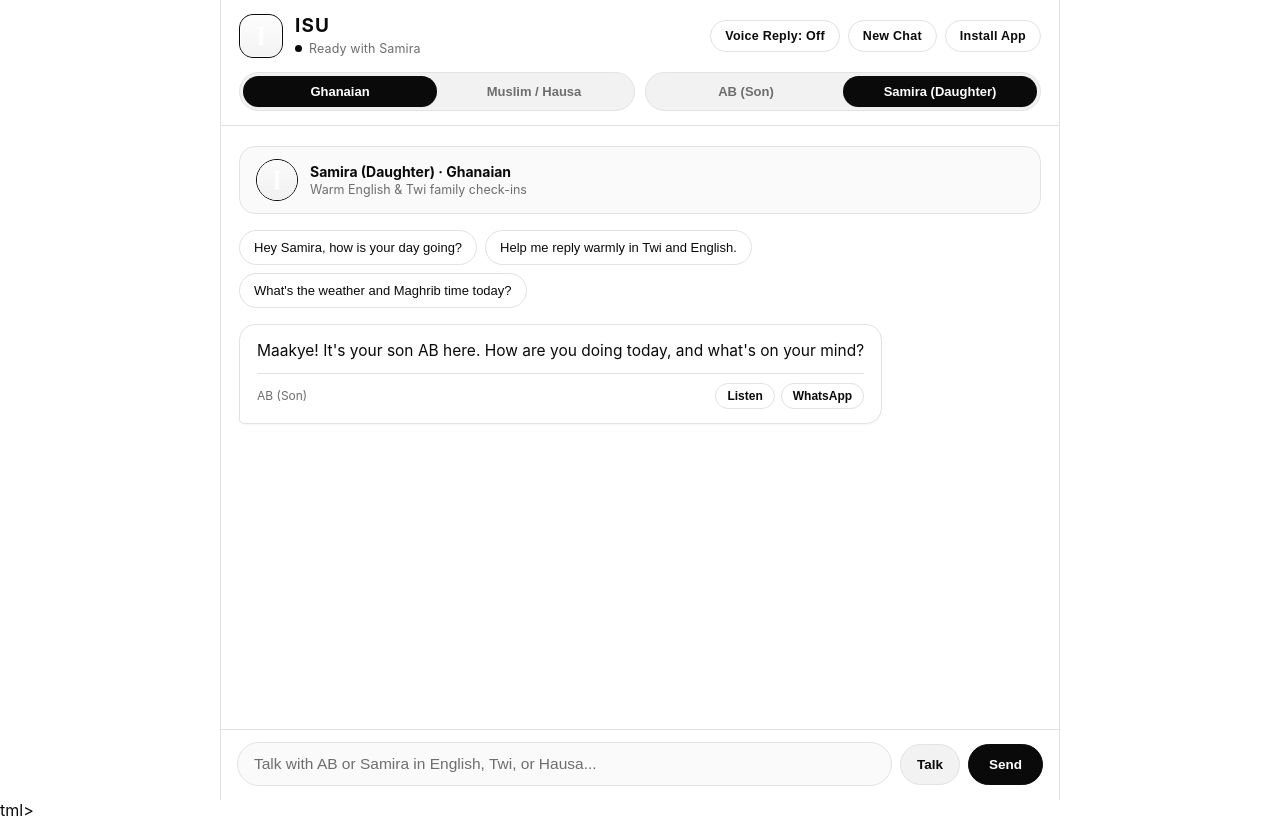
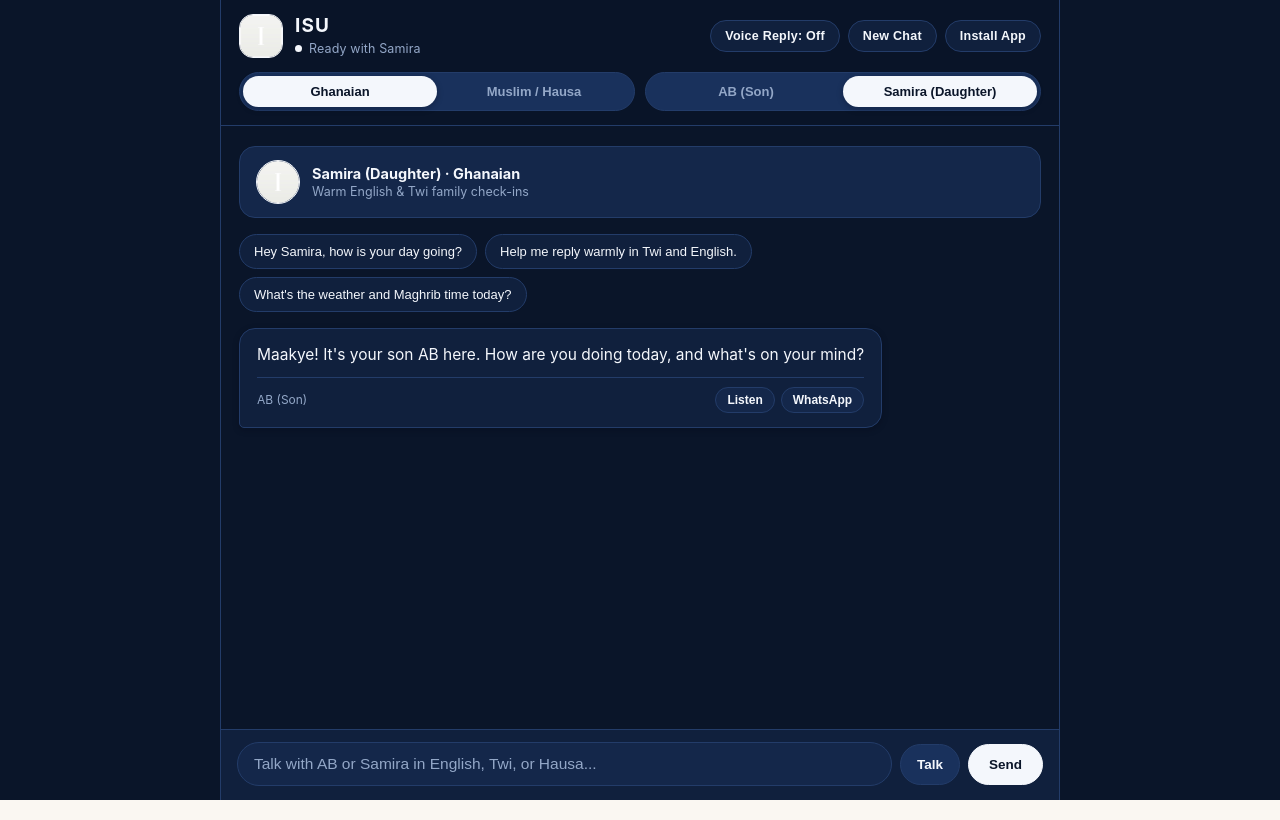
Before and after one commit to sirsupercoder/isu, a plain HTML site: page index.html in a window 1280 px wide. Both pictures are taken after a click on the button "Samira (Daughter)". Drawn offline with Linux system fonts and the light colour scheme.

Commit message:
Update index.html

```diff
--- a/index.html
+++ b/index.html
@@ -6,35 +6,57 @@
   <title>ISU — Family Companion</title>
 
   <!-- PWA & Mobile App Meta -->
-  <meta name="theme-color" content="#0a0a0a" />
+  <meta name="theme-color" id="themeColorMeta" content="#faf7f2" />
   <meta name="description" content="ISU — Warm family companion with AB and Samira in English, Twi, and Hausa." />
   <link rel="manifest" href="./manifest.webmanifest" />
   <link rel="icon" href="./IMG_4571.JPG" />
   <link rel="apple-touch-icon" href="./IMG_4571.JPG" />
   <meta name="apple-mobile-web-app-capable" content="yes" />
-  <meta name="apple-mobile-web-app-status-bar-style" content="black-translucent" />
+  <meta name="apple-mobile-web-app-status-bar-style" content="default" />
   <meta name="apple-mobile-web-app-title" content="ISU" />
 
   <style>
-    :root {
-      --bg: #ffffff;
+    /* Default Theme: AB (Son) — Cream White */
+    :root,
+    body[data-theme="son"] {
+      --bg: #faf7f2;
+      --topbar-bg: rgba(250, 247, 242, 0.94);
       --surface: #ffffff;
-      --surface-elevated: #fafafa;
-      --surface-muted: #f2f2f2;
-      --ink: #0a0a0a;
-      --ink-secondary: #333333;
-      --ink-muted: #6e6e6e;
-      --border: #e2e2e2;
-      --border-strong: #0a0a0a;
-      --accent: #0a0a0a;
-      --accent-contrast: #ffffff;
-      --danger: #111111;
-      --shadow-sm: 0 1px 2px rgba(0, 0, 0, 0.04);
-      --shadow-md: 0 8px 28px rgba(0, 0, 0, 0.08);
+      --surface-elevated: #f5f0e6;
+      --surface-muted: #ede6d8;
+      --ink: #1a1815;
+      --ink-secondary: #3a352f;
+      --ink-muted: #6e675c;
+      --border: #dfd6c7;
+      --border-strong: #1a1815;
+      --accent: #1a1815;
+      --accent-contrast: #faf7f2;
+      --user-sub: rgba(250, 247, 242, 0.72);
+      --shadow-sm: 0 1px 3px rgba(26, 24, 21, 0.05);
+      --shadow-md: 0 12px 32px rgba(26, 24, 21, 0.14);
       --radius-xl: 22px;
       --radius-lg: 16px;
       --radius-md: 12px;
       --radius-pill: 999px;
+    }
+
+    /* Daughter Theme: Samira (Daughter) — Navy Blue */
+    body[data-theme="daughter"] {
+      --bg: #0a1529;
+      --topbar-bg: rgba(10, 21, 41, 0.94);
+      --surface: #10203d;
+      --surface-elevated: #14274a;
+      --surface-muted: #19315c;
+      --ink: #f4f7fc;
+      --ink-secondary: #d5dfef;
+      --ink-muted: #93a7c7;
+      --border: #233c69;
+      --border-strong: #f4f7fc;
+      --accent: #f4f7fc;
+      --accent-contrast: #0a1529;
+      --user-sub: rgba(10, 21, 41, 0.7);
+      --shadow-sm: 0 2px 6px rgba(3, 8, 20, 0.28);
+      --shadow-md: 0 14px 36px rgba(2, 6, 16, 0.55);
     }
 
     * {
@@ -51,6 +73,7 @@
       color: var(--ink);
       font-family: -apple-system, BlinkMacSystemFont, "SF Pro Display", "Segoe UI", Roboto, Helvetica, Arial, sans-serif;
       -webkit-font-smoothing: antialiased;
+      transition: background-color 0.25s ease, color 0.25s ease;
     }
 
     .app-shell {
@@ -62,6 +85,7 @@
       background: var(--bg);
       border-left: 1px solid var(--border);
       border-right: 1px solid var(--border);
+      transition: background-color 0.25s ease, border-color 0.25s ease;
     }
 
     @media (max-width: 840px) {
@@ -73,7 +97,7 @@
 
     /* Top Header */
     .topbar {
-      background: rgba(255, 255, 255, 0.94);
+      background: var(--topbar-bg);
       backdrop-filter: blur(12px);
       border-bottom: 1px solid var(--border);
       padding: calc(14px + env(safe-area-inset-top)) 18px 14px;
@@ -81,6 +105,7 @@
       top: 0;
       z-index: 20;
       flex-shrink: 0;
+      transition: background-color 0.25s ease, border-color 0.25s ease;
     }
 
     .topbar-row {
@@ -117,7 +142,6 @@
       width: 100%;
       height: 100%;
       object-fit: cover;
-      filter: grayscale(100%) contrast(1.08);
       display: block;
     }
 
@@ -144,21 +168,20 @@
       height: 7px;
       border-radius: 50%;
       background: var(--ink);
-      transition: transform 0.2s ease, opacity 0.2s ease;
+      transition: transform 0.2s ease, opacity 0.2s ease, background-color 0.25s ease;
     }
 
     .status-dot.busy {
       background: var(--ink-muted);
-      animation: pulseMonochrome 1.1s infinite ease-in-out;
+      animation: pulseStatus 1.1s infinite ease-in-out;
     }
 
     .status-dot.error {
-      background: var(--ink);
       border: 2px solid var(--ink);
       background: transparent;
     }
 
-    @keyframes pulseMonochrome {
+    @keyframes pulseStatus {
       0%, 100% { opacity: 0.35; transform: scale(0.9); }
       50% { opacity: 1; transform: scale(1.15); }
     }
@@ -215,6 +238,7 @@
       padding: 3px;
       border-radius: var(--radius-pill);
       border: 1px solid var(--border);
+      transition: background-color 0.25s ease, border-color 0.25s ease;
     }
 
     .seg-btn {
@@ -249,6 +273,7 @@
       flex-direction: column;
       gap: 16px;
       background: var(--bg);
+      transition: background-color 0.25s ease;
     }
 
     .persona-banner {
@@ -256,11 +281,12 @@
       align-items: center;
       justify-content: space-between;
       gap: 12px;
-      padding: 12px 16px;
+      padding: 13px 16px;
       border: 1px solid var(--border);
       border-radius: var(--radius-lg);
       background: var(--surface-elevated);
       flex-shrink: 0;
+      transition: background-color 0.25s ease, border-color 0.25s ease;
     }
 
     .persona-banner-left {
@@ -270,17 +296,16 @@
     }
 
     .persona-avatar {
-      width: 42px;
-      height: 42px;
+      width: 44px;
+      height: 44px;
       border-radius: 50%;
       object-fit: cover;
-      border: 1px solid var(--border-strong);
-      filter: grayscale(100%) contrast(1.06);
+      border: 1.5px solid var(--border-strong);
       flex-shrink: 0;
     }
 
     .persona-meta-title {
-      font-size: 14px;
+      font-size: 14.5px;
       font-weight: 700;
       color: var(--ink);
     }
@@ -341,6 +366,7 @@
       line-height: 1.55;
       white-space: pre-wrap;
       word-break: break-word;
+      transition: background-color 0.25s ease, color 0.25s ease, border-color 0.25s ease;
     }
 
     .msg-row.user .bubble {
@@ -379,7 +405,7 @@
 
     .mini-btn {
       border: 1px solid var(--border);
-      background: var(--surface);
+      background: var(--surface-elevated);
       color: var(--ink);
       font-size: 12px;
       font-weight: 600;
@@ -399,7 +425,7 @@
       font-size: 11px;
       letter-spacing: 0.04em;
       text-transform: uppercase;
-      color: rgba(255, 255, 255, 0.72);
+      color: var(--user-sub);
       margin-top: 6px;
     }
 
@@ -409,6 +435,7 @@
       border-top: 1px solid var(--border);
       padding: 12px 16px calc(14px + env(safe-area-inset-bottom));
       flex-shrink: 0;
+      transition: background-color 0.25s ease, border-color 0.25s ease;
     }
 
     .composer-form {
@@ -426,7 +453,7 @@
       padding: 12px 16px;
       border-radius: var(--radius-pill);
       outline: none;
-      transition: border-color 0.15s ease, background 0.15s ease;
+      transition: border-color 0.15s ease, background 0.15s ease, color 0.25s ease;
     }
 
     .composer-input::placeholder {
@@ -487,7 +514,7 @@
     .modal-backdrop {
       position: fixed;
       inset: 0;
-      background: rgba(10, 10, 10, 0.55);
+      background: rgba(5, 10, 20, 0.62);
       backdrop-filter: blur(4px);
       display: none;
       align-items: center;
@@ -540,9 +567,9 @@
       display: block;
       margin-bottom: 4px;
       color: var(--ink);
-      font-size: 13.5px;
+      font-size: 13px;
       text-transform: uppercase;
-      letter-spacing: 0.04em;
+      letter-spacing: 0.05em;
     }
 
     .modal-footer {
@@ -553,7 +580,7 @@
     }
   </style>
 </head>
-<body>
+<body data-theme="son">
   <div class="app-shell">
     <header class="topbar">
       <div class="topbar-row">
@@ -681,6 +708,7 @@
     };
 
     const el = {
+      themeColorMeta: document.getElementById("themeColorMeta"),
       statusDot: document.getElementById("statusDot"),
       statusText: document.getElementById("statusText"),
       voiceReplyBtn: document.getElementById("voiceReplyBtn"),
@@ -722,6 +750,14 @@
     function setStatus(mode, text) {
       el.statusDot.className = "status-dot" + (mode ? ` ${mode}` : "");
       el.statusText.textContent = text;
+    }
+
+    function applyPersonaTheme() {
+      const theme = state.role === "daughter" ? "daughter" : "son";
+      document.body.setAttribute("data-theme", theme);
+      if (el.themeColorMeta) {
+        el.themeColorMeta.setAttribute("content", theme === "daughter" ? "#0a1529" : "#faf7f2");
+      }
     }
 
     function getGreetingText() {
@@ -771,6 +807,7 @@
     }
 
     function updateToggleUI() {
+      applyPersonaTheme();
       document.querySelectorAll("[data-culture]").forEach((btn) => {
         btn.classList.toggle("active", btn.dataset.culture === state.culture);
       });
@@ -1108,4 +1145,3 @@
   </script>
 </body>
 </html>
-tml>
```
